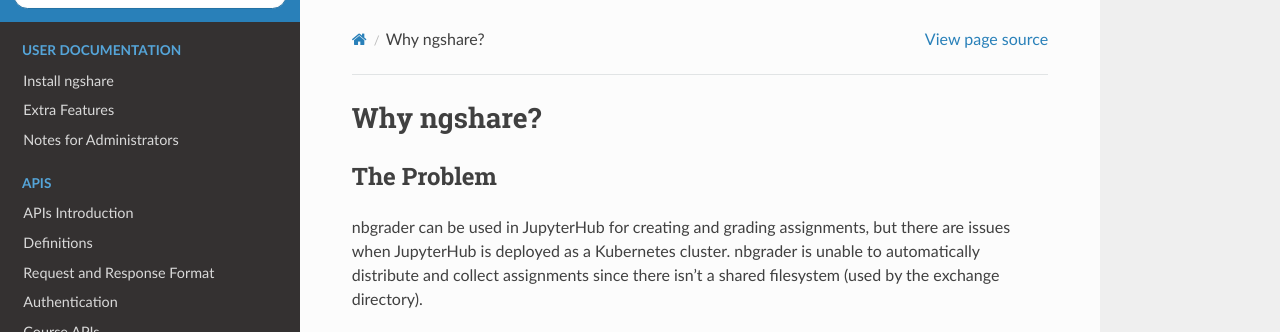
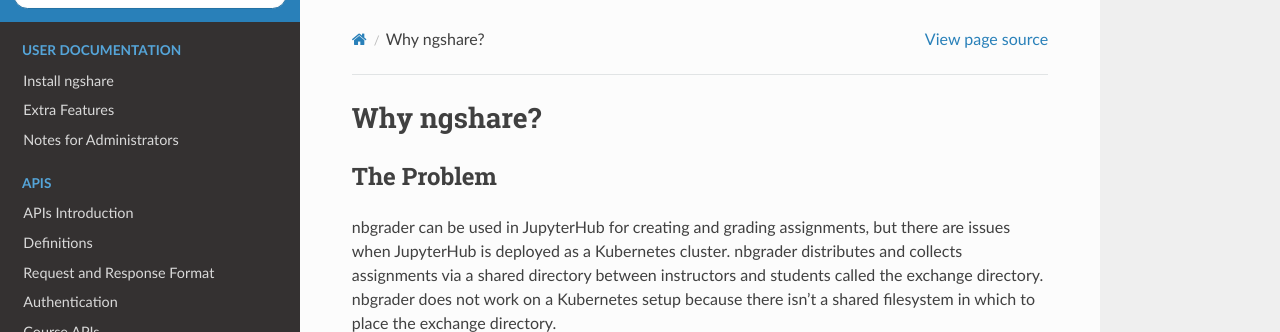
Before and after one commit to LibreTexts/ngshare, a Sphinx documentation site: the page built from docs/contributer_guide/why_ngshare.rst, in a window 1280 px wide and 900 px high, cut to the strip 0-332 px from the top of the window. Built offline with Sphinx 7.4.7 and the Read the Docs theme 2.0.0, drawn with Linux system fonts in a browser that asks for light colours.

Commit message:
Update docs/contributer_guide/why_ngshare.rst
Co-authored-by: aalmanza1998 <52981614+aalmanza1998@users.noreply.github.com>

```diff
--- a/docs/contributer_guide/why_ngshare.rst
+++ b/docs/contributer_guide/why_ngshare.rst
@@ -4,7 +4,7 @@
 The Problem
 -----------
 
-nbgrader can be used in JupyterHub for creating and grading assignments, but there are issues when JupyterHub is deployed as a Kubernetes cluster. nbgrader is unable to automatically distribute and collect assignments since there isn't a shared filesystem (used by the exchange directory).
+nbgrader can be used in JupyterHub for creating and grading assignments, but there are issues when JupyterHub is deployed as a Kubernetes cluster. nbgrader distributes and collects assignments via a shared directory between instructors and students called the exchange directory. nbgrader does not work on a Kubernetes setup because there isn't a shared filesystem in which to place the exchange directory.
 
 .. tikz::
 
```
